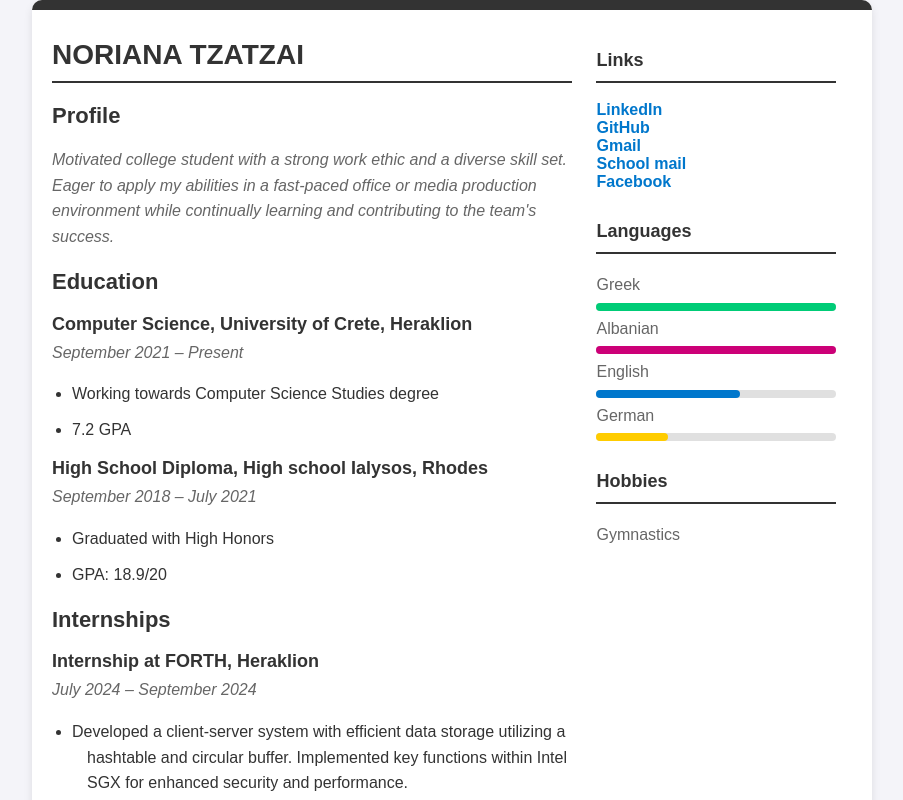
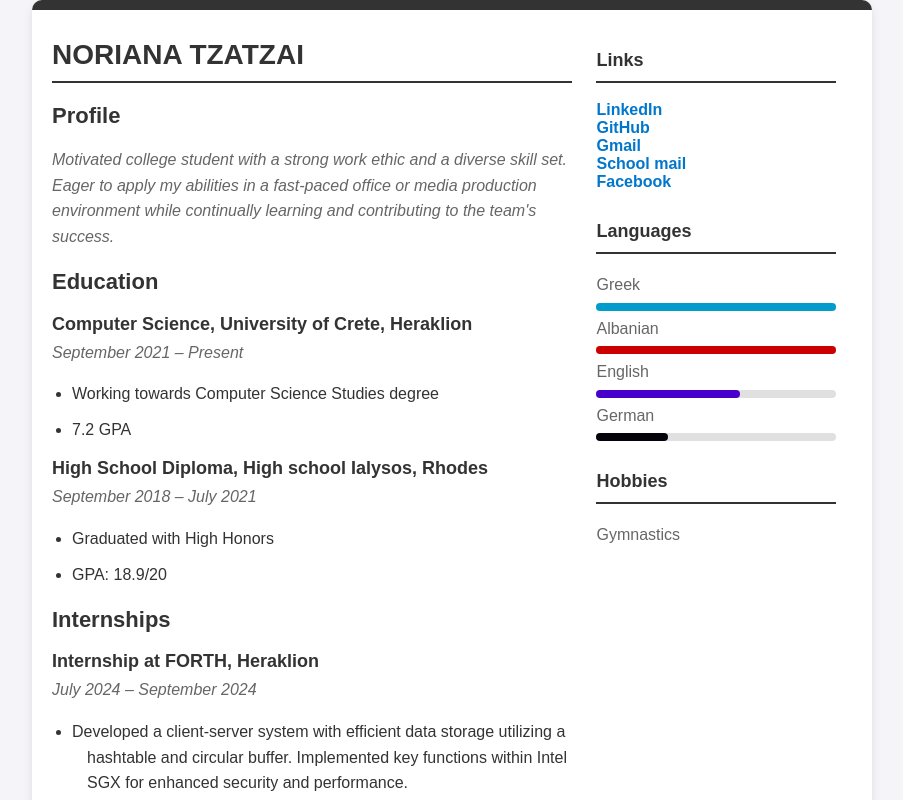
Before and after one commit to noriana09/resume-website, a plain HTML site: page index.html in a window 1280 px wide. Shown: the top 800 px of the page, without its empty margins (188-1091 px from the left). Drawn offline with Linux system fonts and the light colour scheme.

Commit message:
Update style.css

```diff
--- a/style.css
+++ b/style.css
@@ -105,22 +105,22 @@ ul li {
 
 .bar-english {
     width: 60%;
-    background-color: #0077cc;
+    background-color: #4700cc;
 }
 
 .bar-greek {
     width: 100%;
-    background-color: #00cc77;
+    background-color: #009ccc;
 }
 
 .bar-german {
     width: 30%;
-    background-color: #ffcc00;
+    background-color: #05030c;
 }
 
 .bar-albanian {
     width: 100%;
-    background-color: #cc0077;
+    background-color: #cc0000;
 }
 
 .sidebar h3 {
```
